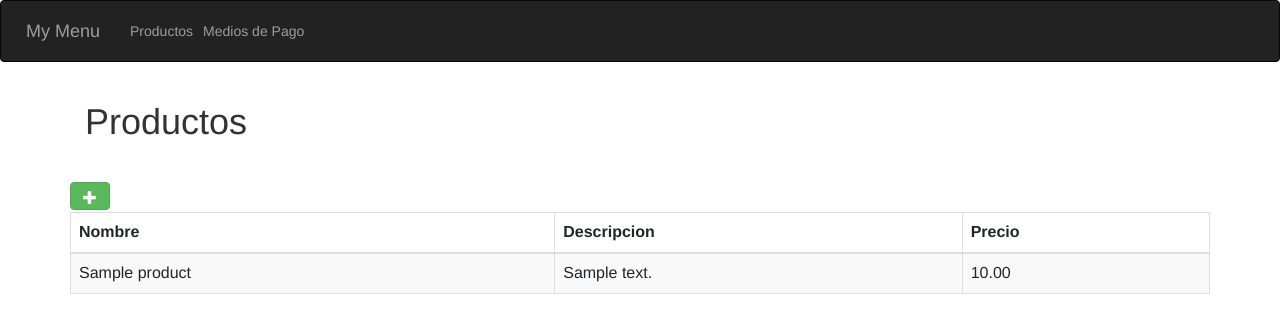
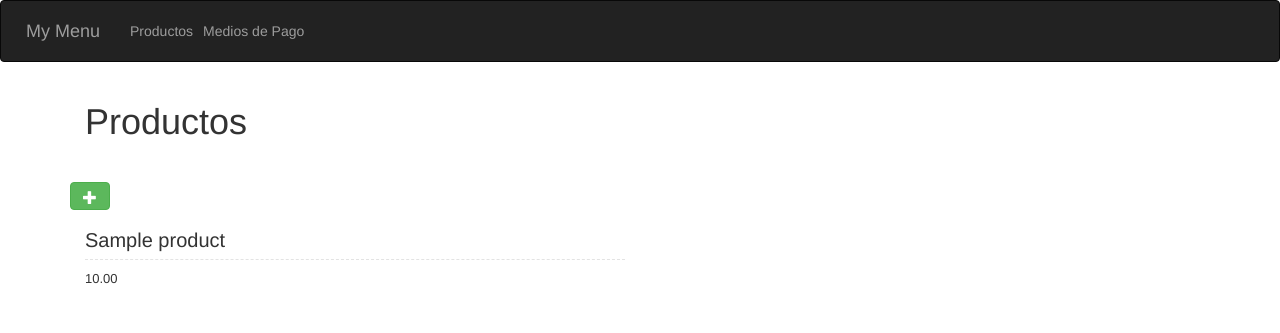
Before and after one commit to aymericcousaert/acp-mymenu, a Django app: page /products/ in a window 1280 px wide. Shown: the top 333 px of the page. Run offline with Django 3.2, Linux system fonts and the light colour scheme; tables that the repository leaves empty hold one stand-in row (values such as "Sample post"); some libraries are stand-ins or nearby versions.

Commit message:
improve UI

```diff
--- /dev/null
+++ b/menu/static/styles.css
@@ -0,0 +1,22 @@
+.container-columns {
+    max-height: 100px;
+    overflow: hidden;
+    padding: 1.2em 0 0;
+}
+
+.column-item-title {
+    margin: 0;
+    font-size: 1.429em;
+    text-transform: none;
+    float: left;
+}
+
+.column-item-info {
+    border-top: 1px dashed #e3e3e3;
+    display: inline-block;
+    margin-top: 8px;
+    padding-top: 11px;
+    width: 100%;
+    font-size: 0.929em;
+    line-height: 1.2em;
+}
--- a/menu/templates/base.html
+++ b/menu/templates/base.html
@@ -12,6 +12,7 @@
     {% block header_styles %}{% endblock header_styles %}
     <!-- Se que esta agregado bootstrap4 y css pero si no agrego esto no se ve bien el formulario los iconos-->
     <link rel="stylesheet" href="https://maxcdn.bootstrapcdn.com/bootstrap/3.4.0/css/bootstrap.min.css">
+    <link rel="stylesheet" type="text/css" href="{% static 'styles.css' %}">
 </head>
 <body>
 {% block body %}
--- a/menu/templates/payment_method.html
+++ b/menu/templates/payment_method.html
@@ -19,7 +19,7 @@
                     <span class="glyphicon glyphicon-ok"></span> Enviar
                 </button>
             </div>
-            <a href="{% url 'payment' %}" class="btn btn-danger offset-sm-2 col-sm-5">Cancelar</a>
+            <a href="{% url 'payment_list' %}" class="btn btn-danger offset-sm-2 col-sm-5">Cancelar</a>
         </form>
     </div>
 {% endblock %}
--- a/menu/templates/products.html
+++ b/menu/templates/products.html
@@ -16,22 +16,21 @@
                 </button>
             </a>
     </div>
-    <div class="row">
-        <table class="table table-striped table-bordered">
-            <thead>
-                <th>Nombre</th>
-                <th>Descripcion</th>
-                <th>Precio</th>
-            </thead>
-            <tbody>
-            {% for product in products %}
-                <tr>
-                    <td>{{ product.name }}</td>
-                    <td>{{ product.description }}</td>
-                    <td>{{ product.price }}</td>
-                </tr>
-            {% endfor %}
-            </tbody>
-        </table>
-    </div>
+
+    {% for product in products %}
+        {% if forloop.first %}<div class="row">{% endif %}
+        <div class="col-sm-6">
+        <div class="container-columns">
+            <h5 class="column-item-title">
+                {{ product.name }}
+            </h5>
+            <div class="column-item-info">
+                {{ product.price }}
+            </div>
+        </div>
+
+        </div>
+        {% if forloop.counter|divisibleby:2 %}</div><div class="row">{% endif %}
+        {% if forloop.last %}</div>{% endif %}
+    {% endfor %}
 {% endblock %}
--- a/mymenu/settings.py
+++ b/mymenu/settings.py
@@ -131,3 +131,7 @@ USE_TZ = True
 # https://docs.djangoproject.com/en/2.2/howto/static-files/
 
 STATIC_URL = '/static/'
+
+STATICFILES_DIRS = [
+    os.path.join(BASE_DIR, "static"),
+]
```
Also changed, not shown: menu/templates/payment_method_list.html (+18 -16 lines).
